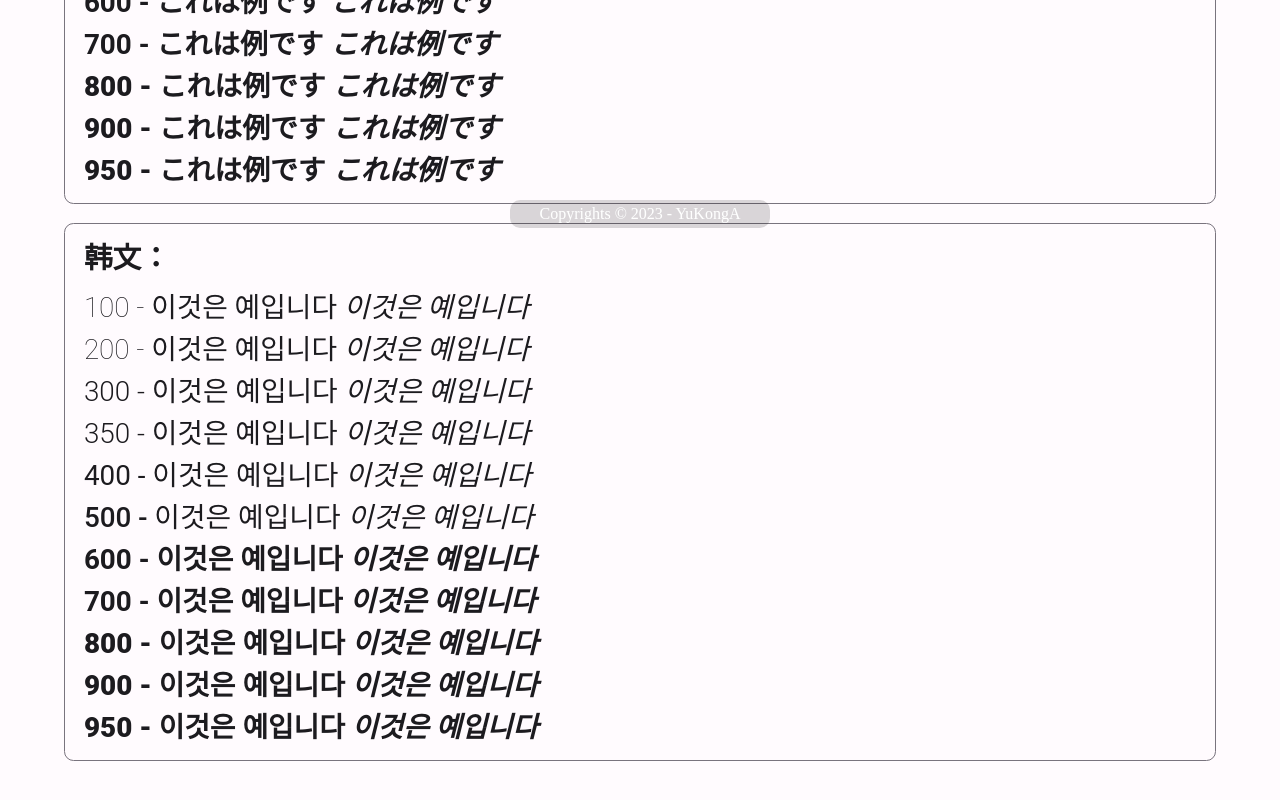
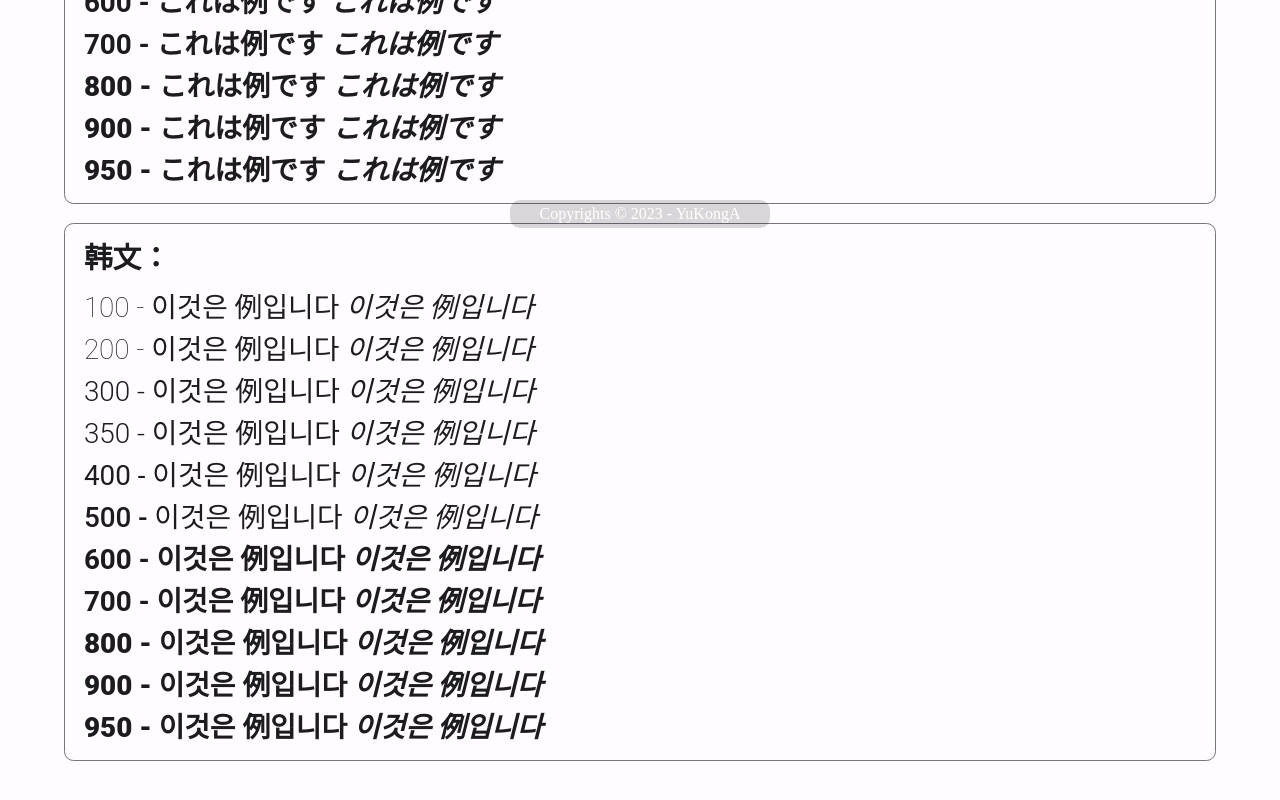
Before and after one commit to YuKongA/Font-Weight-Test, a Vue app: page /ja-kr in a window 1280 px wide. Shown: the part 564-1364 px from the top of the page. Built offline with nearby package versions, Linux system fonts and the light colour scheme; a web font is replaced by a local one.

Commit message:
Update JaKrView.vue (#5)
将韩文改为汉谚混写，以便测试汉字与谚文混排效果

```diff
--- a/src/views/JaKrView.vue
+++ b/src/views/JaKrView.vue
@@ -21,17 +21,17 @@
         <div id="roboto">
             <h2 style="font-weight: 600;">韩文：</h2>
             <p>
-                <span style="font-weight:100;" lang="kr"> 100 - 이것은 예입니다 <i>이것은 예입니다</i></span><br>
-                <span style="font-weight:200;" lang="kr"> 200 - 이것은 예입니다 <i>이것은 예입니다</i></span><br>
-                <span style="font-weight:300;" lang="kr"> 300 - 이것은 예입니다 <i>이것은 예입니다</i></span><br>
-                <span style="font-weight:350;" lang="kr"> 350 - 이것은 예입니다 <i>이것은 예입니다</i></span><br>
-                <span style="font-weight:400;" lang="kr"> 400 - 이것은 예입니다 <i>이것은 예입니다</i></span><br>
-                <span style="font-weight:500;" lang="kr"> 500 - 이것은 예입니다 <i>이것은 예입니다</i></span><br>
-                <span style="font-weight:600;" lang="kr"> 600 - 이것은 예입니다 <i>이것은 예입니다</i></span><br>
-                <span style="font-weight:700;" lang="kr"> 700 - 이것은 예입니다 <i>이것은 예입니다</i></span><br>
-                <span style="font-weight:800;" lang="kr"> 800 - 이것은 예입니다 <i>이것은 예입니다</i></span><br>
-                <span style="font-weight:900;" lang="kr"> 900 - 이것은 예입니다 <i>이것은 예입니다</i></span><br>
-                <span style="font-weight:950;" lang="kr"> 950 - 이것은 예입니다 <i>이것은 예입니다</i></span><br>
+                <span style="font-weight:100;" lang="kr"> 100 - 이것은 例입니다 <i>이것은 例입니다</i></span><br>
+                <span style="font-weight:200;" lang="kr"> 200 - 이것은 例입니다 <i>이것은 例입니다</i></span><br>
+                <span style="font-weight:300;" lang="kr"> 300 - 이것은 例입니다 <i>이것은 例입니다</i></span><br>
+                <span style="font-weight:350;" lang="kr"> 350 - 이것은 例입니다 <i>이것은 例입니다</i></span><br>
+                <span style="font-weight:400;" lang="kr"> 400 - 이것은 例입니다 <i>이것은 例입니다</i></span><br>
+                <span style="font-weight:500;" lang="kr"> 500 - 이것은 例입니다 <i>이것은 例입니다</i></span><br>
+                <span style="font-weight:600;" lang="kr"> 600 - 이것은 例입니다 <i>이것은 例입니다</i></span><br>
+                <span style="font-weight:700;" lang="kr"> 700 - 이것은 例입니다 <i>이것은 例입니다</i></span><br>
+                <span style="font-weight:800;" lang="kr"> 800 - 이것은 例입니다 <i>이것은 例입니다</i></span><br>
+                <span style="font-weight:900;" lang="kr"> 900 - 이것은 例입니다 <i>이것은 例입니다</i></span><br>
+                <span style="font-weight:950;" lang="kr"> 950 - 이것은 例입니다 <i>이것은 例입니다</i></span><br>
             </p>
         </div>
     </div><br><br>
```
